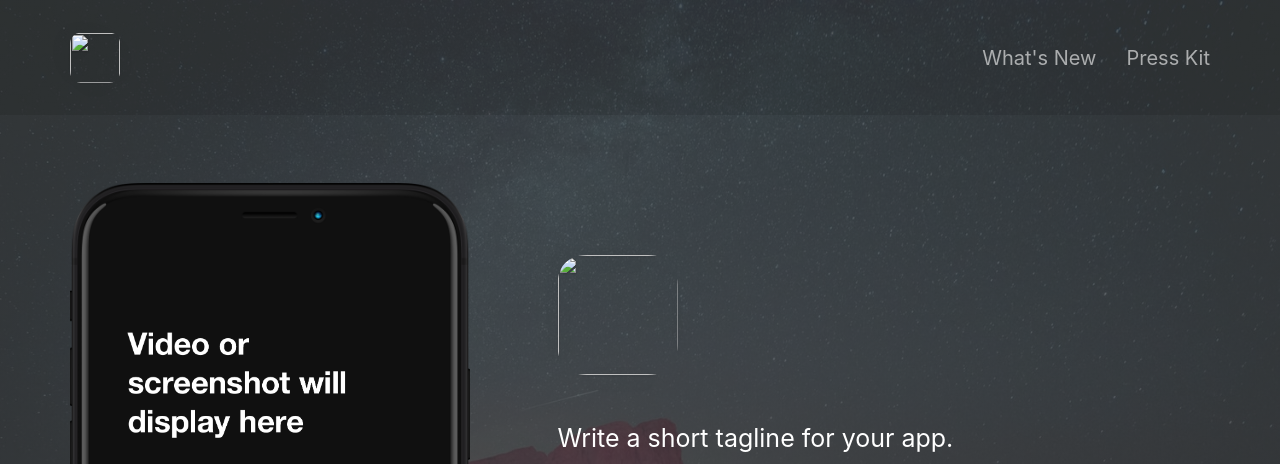
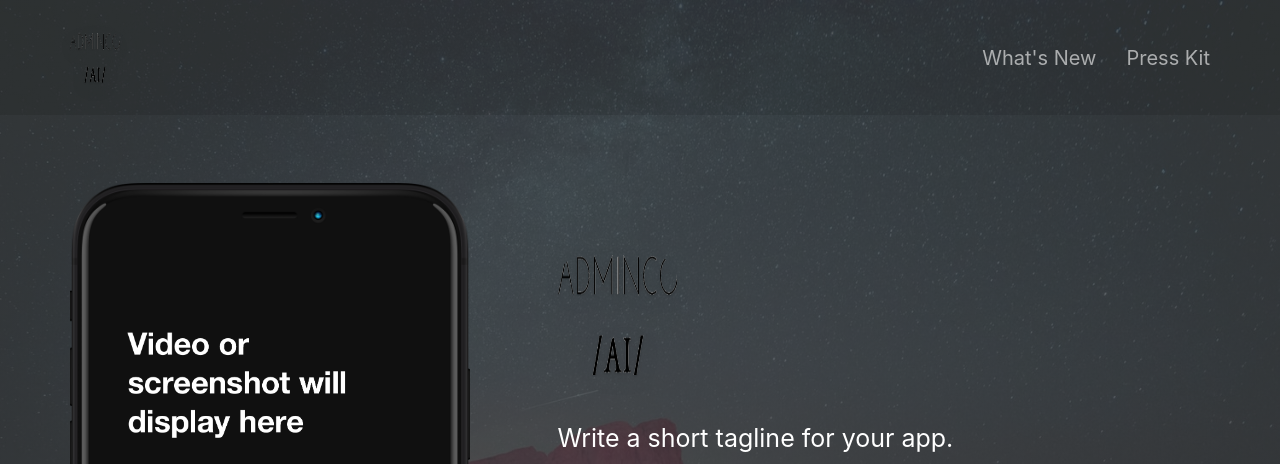
Before and after one commit to AdminCoAI/admincoai.github.io, a Jekyll site: the page built from index.html, in a window 1280 px wide. Shown: the top 464 px of the page. Built offline with Jekyll 4.4.1, drawn with Linux system fonts in a browser that asks for light colours; nearby versions of some CDN libraries.

Commit message:
testing out template

```diff
--- a/_config.yml
+++ b/_config.yml
@@ -10,7 +10,7 @@
 presskit_download_link                    : https://emilbaehr.com                                          # Enter a link to downloadable file or (e.g. public Dropbox link to a .zip file).
                                                                                       # Or upload your press kit file to assets and set path accordingly (e.g. "assets/your_press_kit.zip").
 
-app_icon                                  : # assets/appicon.png                      # Automatically populates if not set and if iOS app ID is set.  Otherwise enter path to icon file manually.
+app_icon                                  : assets/logo.png                      # Automatically populates if not set and if iOS app ID is set.  Otherwise enter path to icon file manually.
 app_name                                  :                                           # Automatically populates if not set and if iOS app ID is set.  Otherwise enter manually.
 app_price                                 :                                           # Automatically populates if not set and if iOS app ID is set.  Otherwise enter manually.
 app_description                           : Write a short tagline for your app.
```
Also changed, not shown: assets/logo.png (added).
